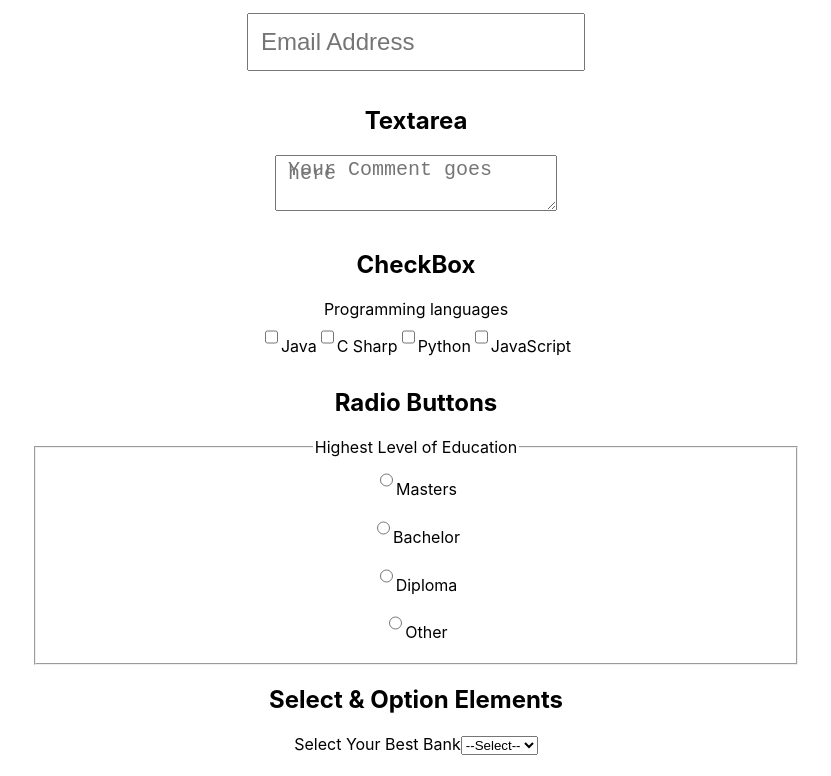
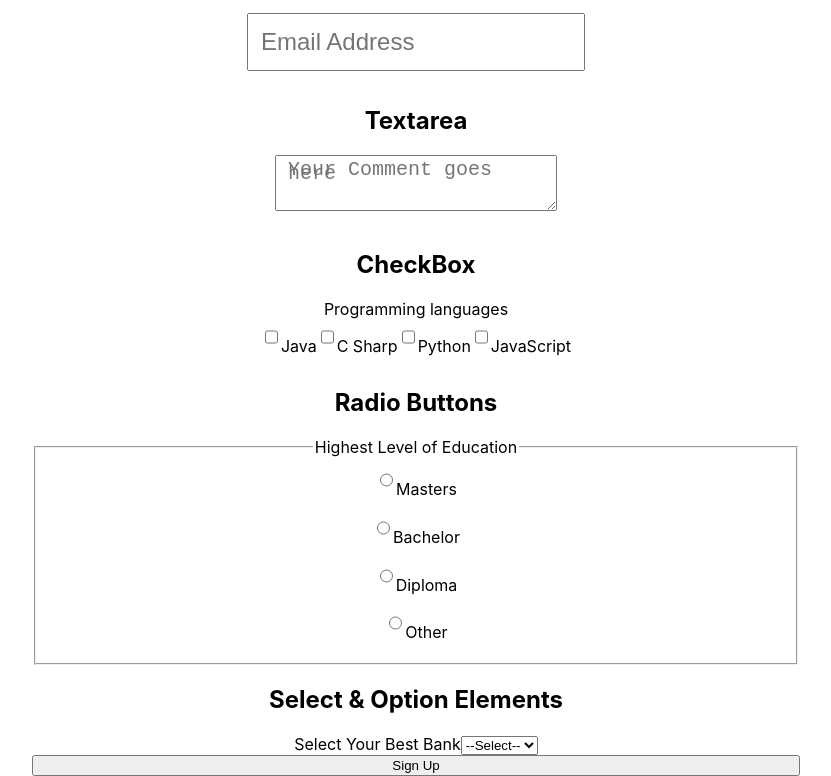
Before and after one commit to MishaelRatemo/Reat-Forms, a React (Create React App) app: page / in a window 1280 px wide. Shown: the part 211-987 px from the top of the page, without its empty margins (224-1055 px from the left). Before the commit the page ends 966 px from the top, so only its background shows below. Built offline with nearby package versions, Linux system fonts and the light colour scheme; the HTML template or start-up script is replaced by a standard one.

Commit message:
React form submission

```diff
--- a/src/Form.js
+++ b/src/Form.js
@@ -25,10 +25,17 @@ function MyForm() {
     });
   }
 
-  console.log(formData);
+function handleSubmit(event){
+      event.preventDefault()
+
+      console.log(formData)
+
+}
+
+  // console.log(formData);
 
   return (
-    <form>
+    <form onSubmit={handleSubmit}>
       <div className="box">
         <h2>Inputs</h2>
         <input
@@ -164,10 +171,9 @@ function MyForm() {
                 <option value="ABSA">ABSA</option>
                 <option value="COOP">COOP</option>
                 <option value="Other">OTHER</option>
-
-
         </select>
       </div>
+      <button>Sign Up</button>
     </form>
   );
 }
```
